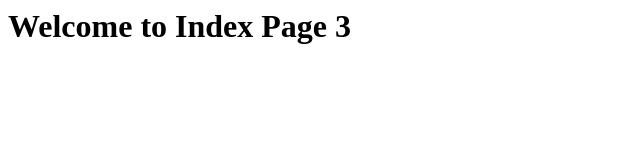
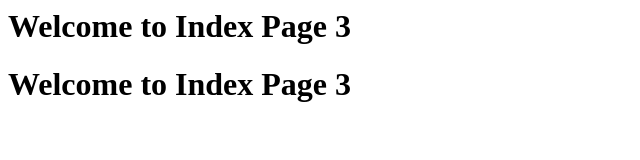
Before and after one commit to khushi10k/gitdemo, a plain HTML site: page index.html in a window 1280 px wide. Shown: the whole page, without its empty margins (0-640 px from the left). Drawn offline with Linux system fonts and the light colour scheme.

Commit message:
Update index.html2

```diff
--- a/index.html
+++ b/index.html
@@ -9,6 +9,9 @@
       <h1>
         Welcome to Index Page 3
       </h1>
+      <h1>
+        Welcome to Index Page 3
+      </h1>
     </div>
   </body>
 </html>
```
